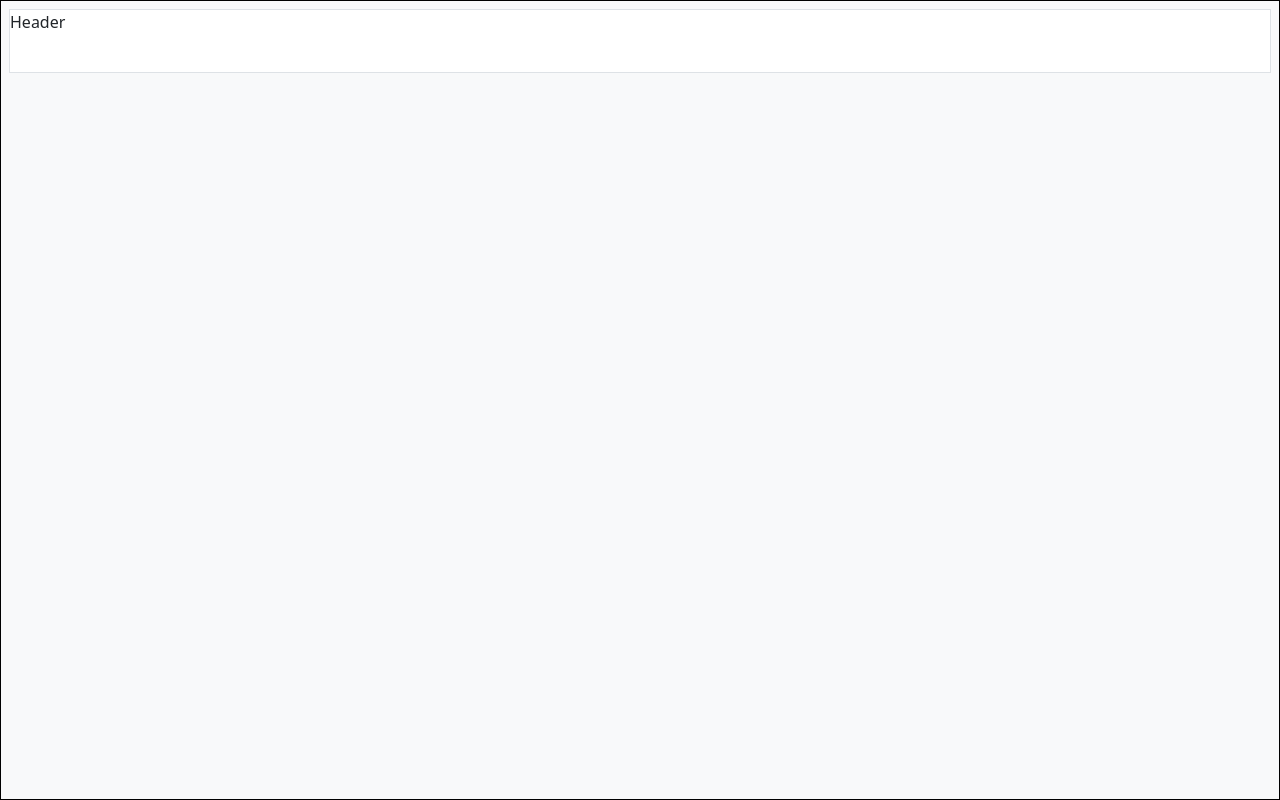
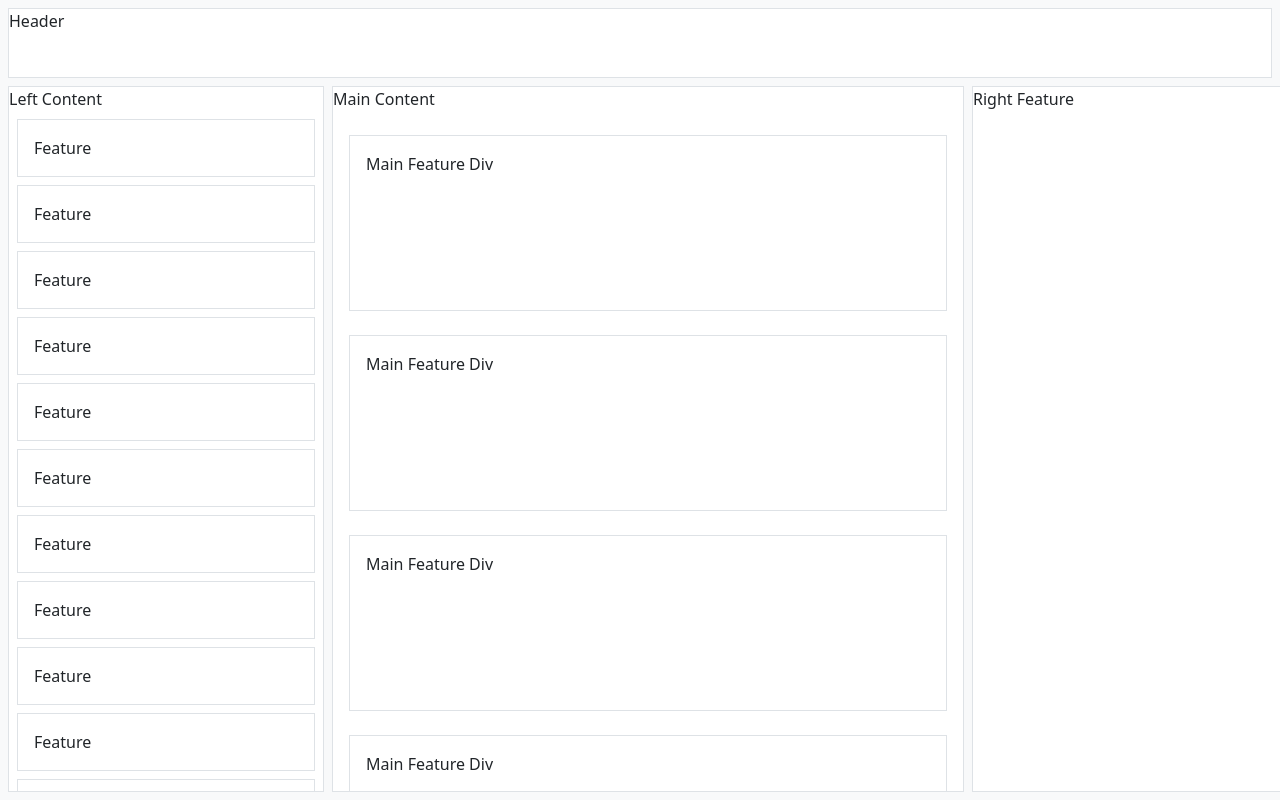
Before and after one commit to Pantaleon-Arkady/React-FrontEnd, a React (Vite) app: page /first-layout in a window 1280 px wide. Built offline with nearby package versions, Linux system fonts and the light colour scheme.

Commit message:
basic layout

```diff
--- a/src/components/FirstLayout.jsx
+++ b/src/components/FirstLayout.jsx
@@ -1,10 +1,133 @@
 function FirstLayout() {
-
     return (
-        <div className="w-100 vh-100 border bg-light border border-black">
-            <div className="bg-white first_header m-2 border">Header</div>
+        <div className="vh-100 d-flex flex-column bg-light">
+            <header
+                className="bg-white border m-2 flex-shrink-0"
+                style={{ height: "70px" }}
+            >
+                Header
+            </header>
+            <main className="flex-grow-1 d-flex gap-2 px-2 pb-2 overflow-hidden">
+                {/* Left 25% */}
+                <aside
+                    className="bg-white border overflow-auto"
+                    style={{ flex: "0 0 25%" }}
+                >
+                    Left Content
+                    <div className="m-2 border p-3">
+                        Feature
+                    </div>
+                    <div className="m-2 border p-3">
+                        Feature
+                    </div>
+                    <div className="m-2 border p-3">
+                        Feature
+                    </div>
+                    <div className="m-2 border p-3">
+                        Feature
+                    </div>
+                    <div className="m-2 border p-3">
+                        Feature
+                    </div>
+                    <div className="m-2 border p-3">
+                        Feature
+                    </div>
+                    <div className="m-2 border p-3">
+                        Feature
+                    </div>
+                    <div className="m-2 border p-3">
+                        Feature
+                    </div>
+                    <div className="m-2 border p-3">
+                        Feature
+                    </div>
+                    <div className="m-2 border p-3">
+                        Feature
+                    </div>
+                    <div className="m-2 border p-3">
+                        Feature
+                    </div>
+                    <div className="m-2 border p-3">
+                        Feature
+                    </div>
+                    <div className="m-2 border p-3">
+                        Feature
+                    </div>
+                    <div className="m-2 border p-3">
+                        Feature
+                    </div>
+                    <div className="m-2 border p-3">
+                        Feature
+                    </div>
+                    <div className="m-2 border p-3">
+                        Feature
+                    </div>
+                </aside>
+                <section
+                    className="bg-white border overflow-auto"
+                    style={{ flex: "0 0 50%" }}
+                >
+                    Main Content
+                    <div className="mx-3 my-4 p-3 border h-25">
+                        Main Feature Div
+                    </div>
+                    <div className="mx-3 my-4 p-3 border h-25">
+                        Main Feature Div
+                    </div>
+                    <div className="mx-3 my-4 p-3 border h-25">
+                        Main Feature Div
+                    </div>
+                    <div className="mx-3 my-4 p-3 border h-25">
+                        Main Feature Div
+                    </div>
+                    <div className="mx-3 my-4 p-3 border h-25">
+                        Main Feature Div
+                    </div>
+                    <div className="mx-3 my-4 p-3 border h-25">
+                        Main Feature Div
+                    </div>
+                    <div className="mx-3 my-4 p-3 border h-25">
+                        Main Feature Div
+                    </div>
+                    <div className="mx-3 my-4 p-3 border h-25">
+                        Main Feature Div
+                    </div>
+                    <div className="mx-3 my-4 p-3 border h-25">
+                        Main Feature Div
+                    </div>
+                    <div className="mx-3 my-4 p-3 border h-25">
+                        Main Feature Div
+                    </div>
+                    <div className="mx-3 my-4 p-3 border h-25">
+                        Main Feature Div
+                    </div>
+                    <div className="mx-3 my-4 p-3 border h-25">
+                        Main Feature Div
+                    </div>
+                    <div className="mx-3 my-4 p-3 border h-25">
+                        Main Feature Div
+                    </div>
+                    <div className="mx-3 my-4 p-3 border h-25">
+                        Main Feature Div
+                    </div>
+                    <div className="mx-3 my-4 p-3 border h-25">
+                        Main Feature Div
+                    </div>
+                    <div className="mx-3 my-4 p-3 border h-25">
+                        Main Feature Div
+                    </div>
+                </section>
+                <aside
+                    className="bg-white border overflow-auto"
+                    style={{ flex: "0 0 25%" }}
+                >
+                    <div>
+                        Right Feature
+                    </div>
+                </aside>
+            </main>
         </div>
-    )
+    );
 }
 
 export default FirstLayout;
```
